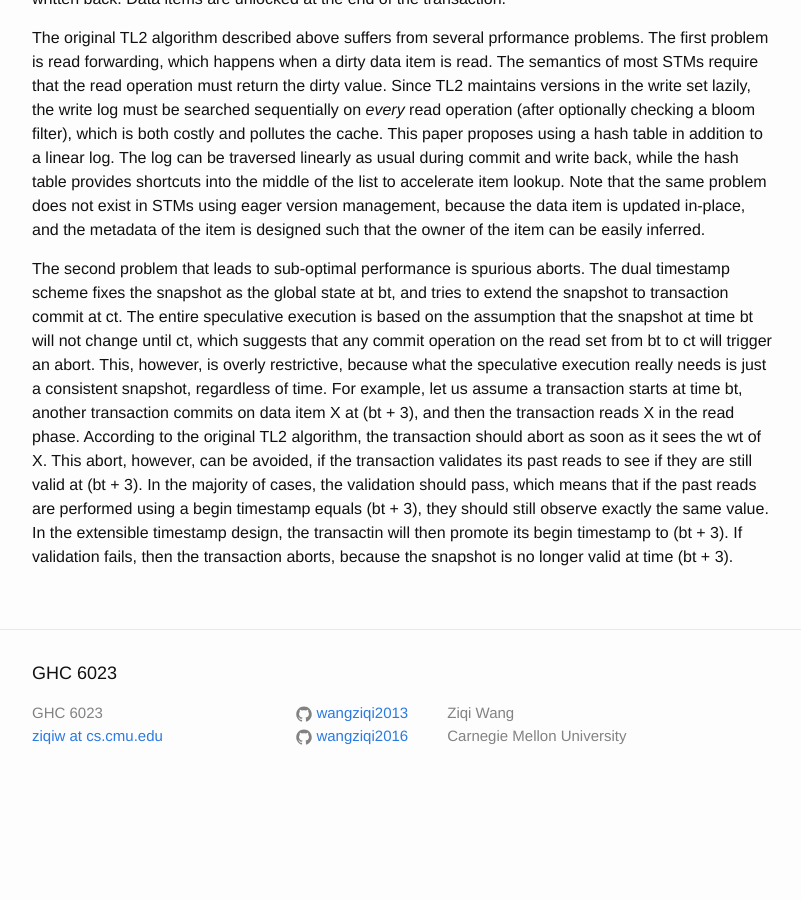
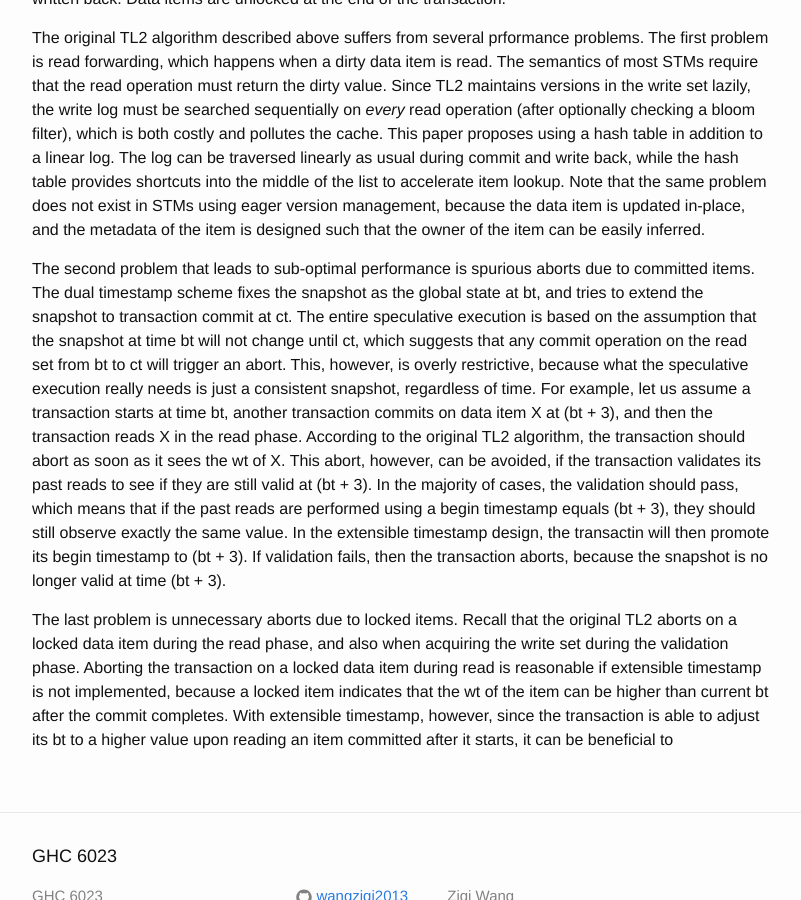
Before and after one commit to wangziqi2013/wangziqi2013.github.io, a Jekyll site: the page built from _posts/2018-07-03-A-Comprehensive-Strategy-for-Contention-Management-In-STM.markdown, in a window 1280 px wide and 900 px high, scrolled down 1585 px. Shown: the whole window, without its empty margins (238-1039 px from the left). Built offline with Jekyll 4.4.1, drawn with Linux system fonts in a browser that asks for light colours; before the commit the page ends 2392 px from its top, so only the background shows below that.

Commit message:
Working on the final problem

```diff
--- a/_posts/2018-07-03-A-Comprehensive-Strategy-for-Contention-Management-In-STM.markdown
+++ b/_posts/2018-07-03-A-Comprehensive-Strategy-for-Contention-Management-In-STM.markdown
@@ -58,8 +58,8 @@ accelerate item lookup. Note that the same problem does not exist in STMs using
 the data item is updated in-place, and the metadata of the item is designed such that the owner of the item can be
 easily inferred.
 
-The second problem that leads to sub-optimal performance is spurious aborts. The dual timestamp scheme fixes the
-snapshot as the global state at bt, and tries to extend the snapshot to transaction commit at ct. The entire speculative
+The second problem that leads to sub-optimal performance is spurious aborts due to committed items. The dual timestamp scheme
+fixes the snapshot as the global state at bt, and tries to extend the snapshot to transaction commit at ct. The entire speculative
 execution is based on the assumption that the snapshot at time bt will not change until ct, which suggests that any commit
 operation on the read set from bt to ct will trigger an abort. This, however, is overly restrictive, because what
 the speculative execution really needs is just a consistent snapshot, regardless of time. For example, let us assume a
@@ -70,3 +70,10 @@ at (bt + 3). In the majority of cases, the validation should pass, which means t
 a begin timestamp equals (bt + 3), they should still observe exactly the same value. In the extensible timestamp design,
 the transactin will then promote its begin timestamp to (bt + 3). If validation fails, then the transaction aborts,
 because the snapshot is no longer valid at time (bt + 3).
+
+The last problem is unnecessary aborts due to locked items. Recall that the original TL2 aborts on a locked data item during
+the read phase, and also when acquiring the write set during the validation phase. Aborting the transaction on a locked
+data item during read is reasonable if extensible timestamp is not implemented, because a locked item indicates
+that the wt of the item can be higher than current bt after the commit completes. With extensible timestamp, however,
+since the transaction is able to adjust its bt to a higher value upon reading an item committed after it starts,
+it can be beneficial to
```
